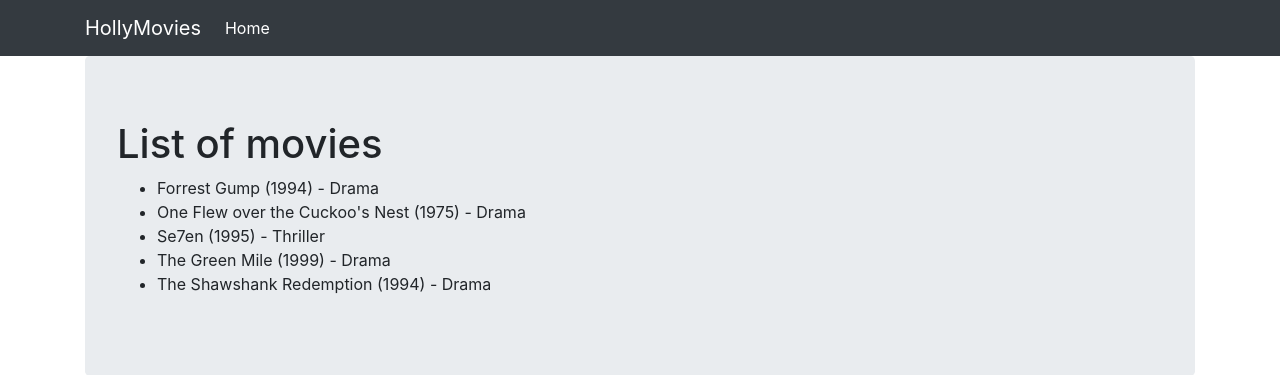
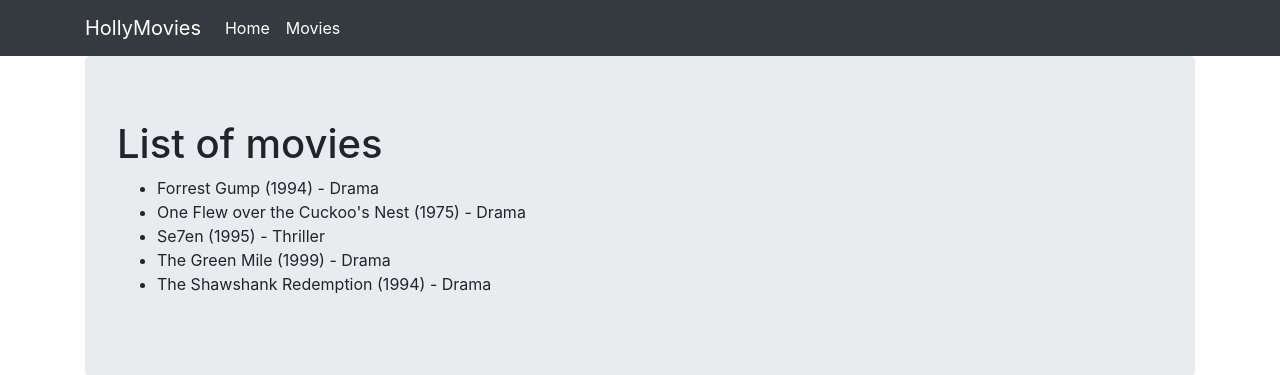
Before and after one commit to petrgregor/PythonRemoteCZ19_Backend_techonologies, a Django app: page /movies/ in a window 1280 px wide. Shown: the top 375 px of the page. Run offline with Django 4.2, Linux system fonts and the light colour scheme; data comes from the database, SQL or seed files in the repository; some libraries are stand-ins or nearby versions.

Commit message:
Link to movies.

```diff
--- a/hollymovies/urls.py
+++ b/hollymovies/urls.py
@@ -26,6 +26,6 @@ urlpatterns = [
     path('hello3/', hello3),
     path('hello4/', hello4),
 
-    path('', home),
-    path('movies/', movies),
+    path('', home, name='home'),
+    path('movies/', movies, name='movies'),
 ]
--- a/viewer/templates/base.html
+++ b/viewer/templates/base.html
@@ -31,9 +31,8 @@
         </button>
         <div class="collapse navbar-collapse" id="navbarNavAltMarkup">
             <div class="navbar-nav">
-                <a class="nav-item nav-link active" href="/">
-                    Home
-                </a>
+                <a class="nav-item nav-link active" href="/">Home</a>
+                <a class="nav-item nav-link active" href="{% url 'movies' %}">Movies</a>
             </div>
         </div>
     </div>
```
